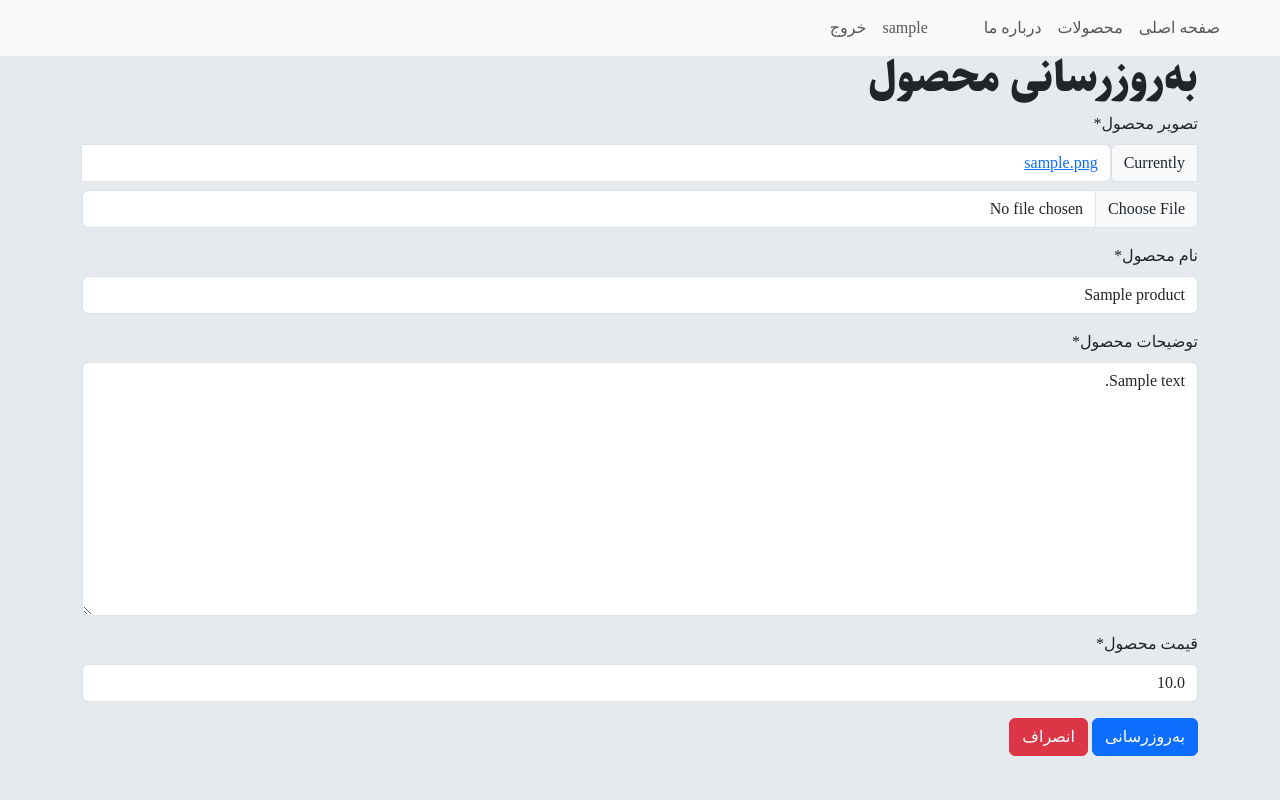
After one commit to ostadsgo/export, a Django app: page /shop/product/update/1/ in a window 1280 px wide. The commit adds this page. Run offline with Django 4.2, Linux system fonts and the light colour scheme; a user stored in the database is signed in; tables that the repository leaves empty hold one stand-in row (values such as "Sample post"); some libraries are stand-ins or nearby versions.

Commit message:
Create detail view and update view for the product

```diff
--- a/shop/forms.py
+++ b/shop/forms.py
@@ -2,7 +2,19 @@ from django import forms
 from .models import Product
 
 
-class ProductForm(forms.ModelForm):
+class ProductCreateForm(forms.ModelForm):
     class Meta:
         model = Product
         fields = ["image", "name", "detail", "price"]
+
+
+class ProductUpdateForm(forms.ModelForm):
+    class Meta:
+        model = Product
+        fields = ["image", "name", "detail", "price"]
+        labels = {
+            "name": "نام محصول",
+            "detail": "توضیحات محصول",
+            "price": "قیمت محصول",
+            "image": "تصویر محصول",
+        }
--- a/shop/urls.py
+++ b/shop/urls.py
@@ -8,9 +8,15 @@ app_name = "shop"
 urlpatterns = [
     path("product/list/", views.product_list, name="product_list"),
     path("product/create/", views.ProductCreateView.as_view(), name="product_create"),
+    path("product/<int:pk>", views.ProductDetailView.as_view(), name="product_detail"),
     path(
         "product/delete/<int:pk>/",
         views.ProductDeleteView.as_view(),
         name="product_delete",
     ),
+    path(
+        "product/update/<int:pk>/",
+        views.ProductUpdateView.as_view(),
+        name="product_update",
+    ),
 ]
--- a/shop/views.py
+++ b/shop/views.py
@@ -1,7 +1,7 @@
 from django.shortcuts import render
 from django.urls import reverse_lazy
 from .models import Product
-from .forms import ProductForm
+from .forms import ProductCreateForm, ProductUpdateForm
 from django.contrib.auth.mixins import LoginRequiredMixin, UserPassesTestMixin
 from django.views.generic import (
     ListView,
@@ -20,7 +20,7 @@ def product_list(request):
 class ProductCreateView(LoginRequiredMixin, CreateView):
     model = Product
     template_name = "shop/product_create.html"
-    form_class = ProductForm
+    form_class = ProductCreateForm
     success_url = reverse_lazy("users:dashboard")
 
     def form_valid(self, form):
@@ -28,6 +28,17 @@ class ProductCreateView(LoginRequiredMixin, CreateView):
         return super().form_valid(form)
 
 
+class ProductDetailView(DetailView):
+    model = Product
+
+
+class ProductUpdateView(LoginRequiredMixin, UpdateView):
+    model = Product
+    form_class = ProductUpdateForm
+    template_name = "shop/product_update.html"
+    success_url = reverse_lazy("users:dashboard")
+
+
 class ProductDeleteView(LoginRequiredMixin, DeleteView):
     model = Product
     success_url = reverse_lazy("users:dashboard")
--- a/templates/shop/product_list.html
+++ b/templates/shop/product_list.html
@@ -9,7 +9,7 @@
         <div class="card-body">
           <h3 class="card-title">{{ product.name }}</h3>
           <p class="card-text">{{ product.detail|truncatewords:30 }}</p>
-          <a href="#" class="btn btn-primary">خرید</a>
+          <a href="{% url 'shop:product_detail' product.pk %}" class="btn btn-primary">مشاهده</a>
         </div>
       </div>
     {% endfor %}
--- /dev/null
+++ b/templates/shop/product_update.html
@@ -0,0 +1,15 @@
+{% extends 'base.html' %}
+
+{% load crispy_forms_tags %}
+{% block content %}
+    <h1>به‌روزرسانی محصول</h1>
+
+    <form method="POST">
+        {% csrf_token %}
+        {{ form|crispy }}
+
+
+        <input type="submit" value="به‌روزرسانی" class="btn btn-primary">
+        <input type="submit" value="انصراف" class="btn btn-danger">
+    </form>
+{% endblock %}
--- a/templates/users/dashboard.html
+++ b/templates/users/dashboard.html
@@ -10,7 +10,9 @@
   <div class="card" style="width: 18rem;">
     <img src="{{ product.image.url }}" class="card-img-top" alt="{{ product.name }}">
     <div class="card-body">
-      <p class="card-text">{{ product.detail|truncatewords:30 }}</p>
+      <p class="card-text">{{ product.name }}</p>
+      <p>${{product.price }}</p>
+      <a class="btn btn-primary" href="{% url 'shop:product_update' product.pk %}">بروز رسانی</a>
       <a class="btn btn-danger" href="{% url 'shop:product_delete' product.pk %}">حذف</a>
     </div>
   </div>
```
Also changed, not shown: templates/shop/product_detail.html (added, +11 -0 lines).
